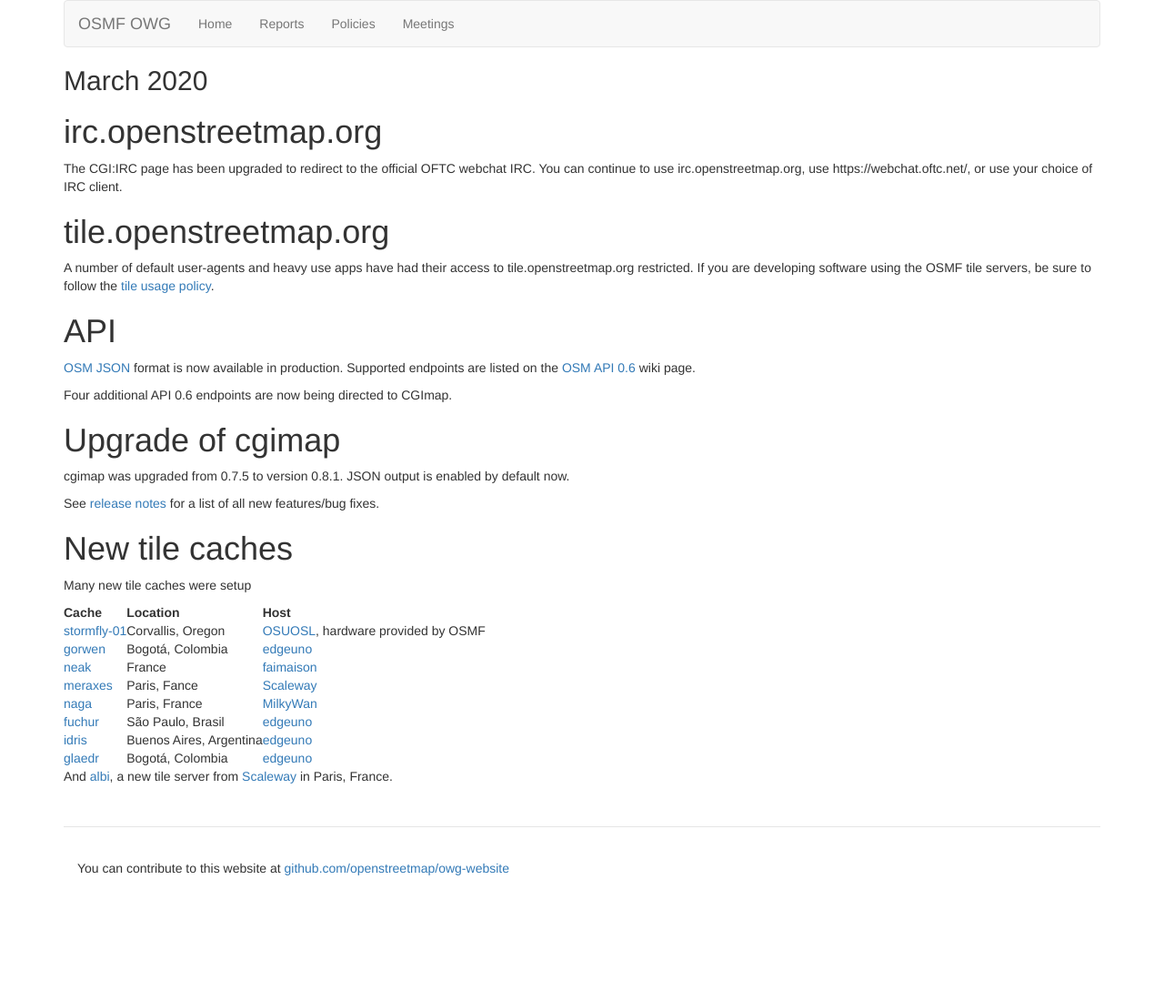
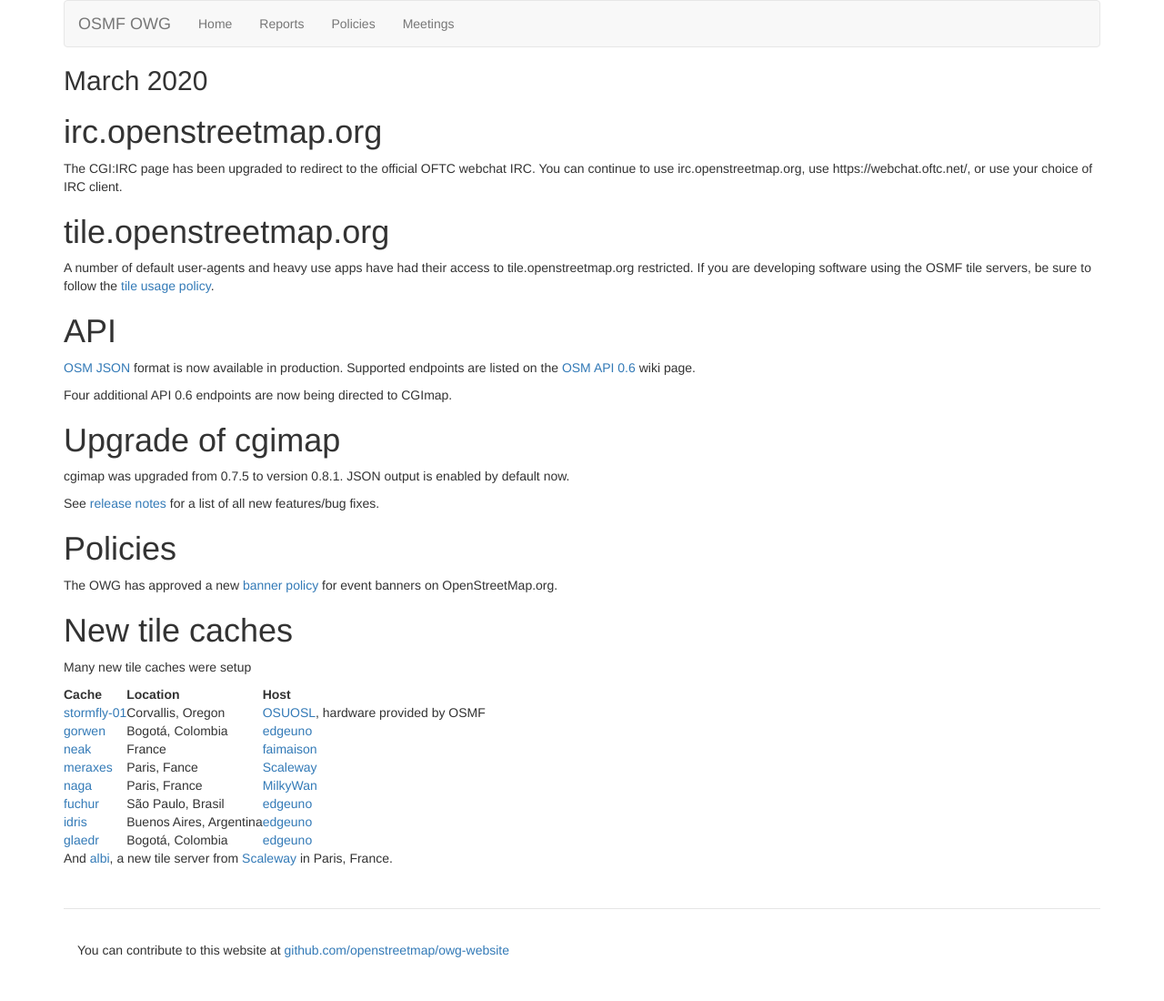
Before and after one commit to openstreetmap/owg-website, a Jekyll site: the page built from _posts/2020-03-01-march.md, in a window 1280 px wide. Shown: the whole page at 91% size. Built offline with Jekyll 4.4.1, drawn with Linux system fonts in a browser that asks for light colours; before the commit the page ends 1010 px from its top, so only the background shows below that.

Commit message:
Add reference to banner policy in report

```diff
--- a/_posts/2020-03-01-march.md
+++ b/_posts/2020-03-01-march.md
@@ -24,6 +24,10 @@
 
 See [release notes](https://github.com/zerebubuth/openstreetmap-cgimap/releases) for a list of all new features/bug fixes.
 
+# Policies
+
+The OWG has approved a new [banner policy](/policies/banner/) for event banners on OpenStreetMap.org.
+
 # New tile caches
 
 Many new tile caches were setup
```
